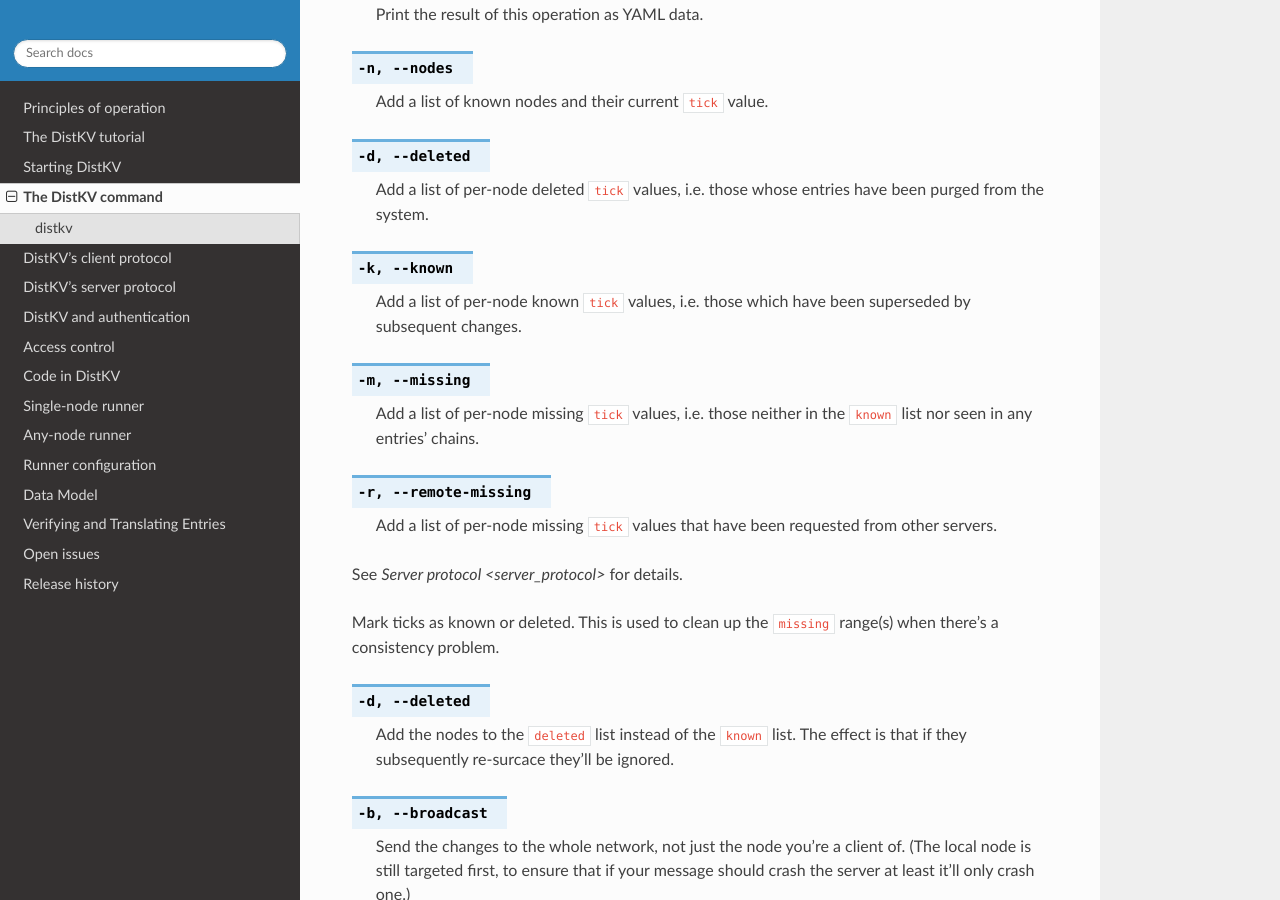
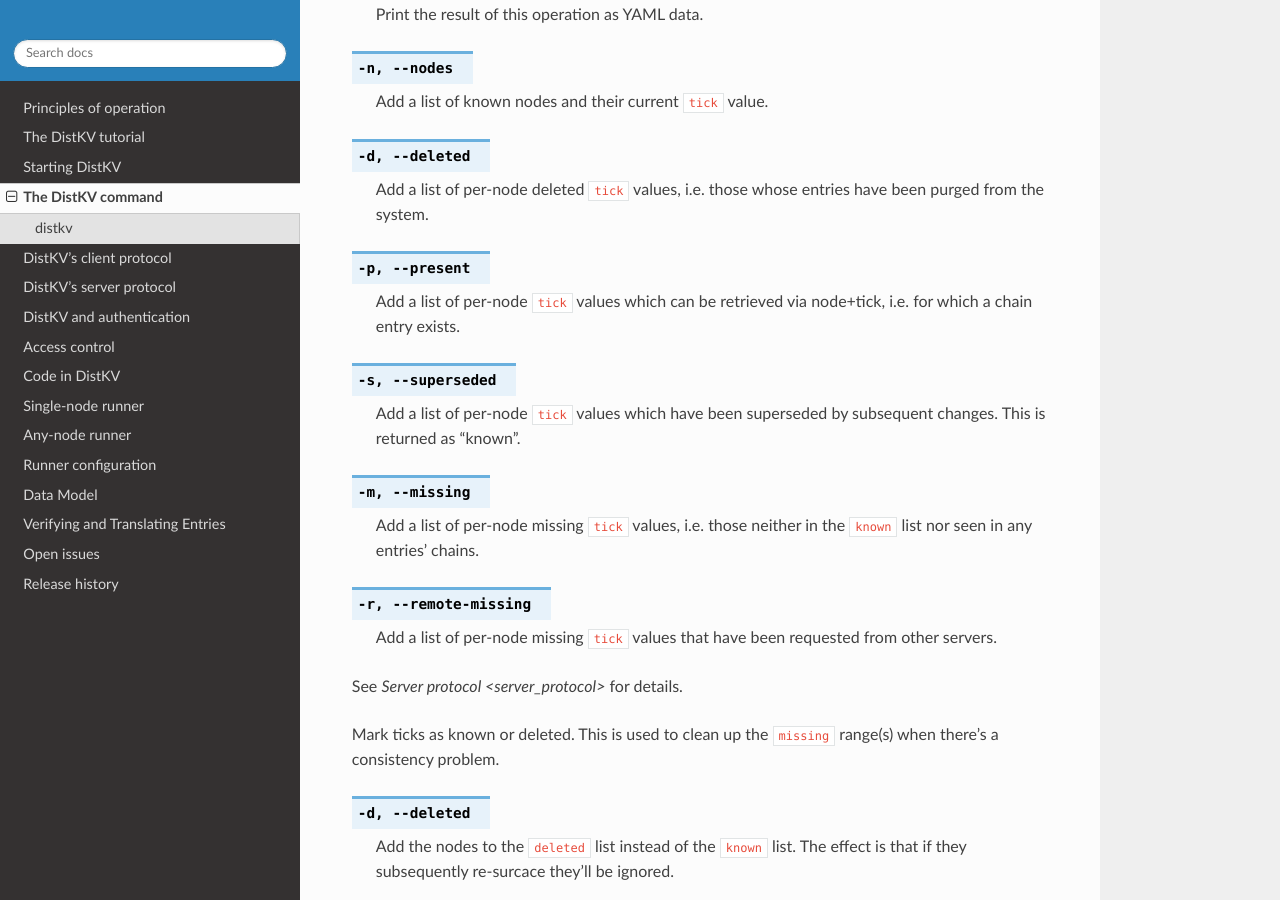
Before and after one commit to M-o-a-T/moat-kv, a Sphinx documentation site: the page built from docs/source/command_line.rst, in a window 1280 px wide and 900 px high, scrolled down 20080 px. Built offline with Sphinx 7.4.7 and the Read the Docs theme 2.0.0, drawn with Linux system fonts in a browser that asks for light colours.

Commit message:
Internal command to get presence data

```diff
--- a/docs/source/TODO.rst
+++ b/docs/source/TODO.rst
@@ -59,3 +59,5 @@
 * Runner: store the number of active group members / actor config in the group
 
 * Restore passing positional parameters as keywords (to code entries)
+
+* Add a maintainer mode (user flag) that allows limited access when data is missing
--- a/docs/source/command_line.rst
+++ b/docs/source/command_line.rst
@@ -1134,10 +1134,15 @@
    Add a list of per-node deleted ``tick`` values, i.e. those whose entries
    have been purged from the system.
 
-.. option:: -k, --known
+.. option:: -p, --present
 
-   Add a list of per-node known  ``tick`` values, i.e. those which have
-   been superseded by subsequent changes.
+   Add a list of per-node ``tick`` values which can be retrieved via
+   node+tick, i.e. for which a chain entry exists.
+
+.. option:: -s, --superseded
+
+   Add a list of per-node ``tick`` values which have been superseded by
+   subsequent changes. This is returned as "known".
 
 .. option:: -m, --missing
 
--- a/docs/source/debugging.rst
+++ b/docs/source/debugging.rst
@@ -16,7 +16,7 @@
 agent crashes), you have a problem.
 
 Worse: a server will not start if the "missing" list is non-empty. The
-problem is that old, stale data causes difficult-to-resolve inconsistencies
+problem is that stale data causes difficult-to-resolve inconsistencies
 when written to. TODO: allow the server to be in maintainer-only mode when
 that happens.
 
@@ -30,7 +30,7 @@
       test1:
       - 1
       - - 3
-        - 13
+        - 10
       test2:
       - 1
     missing:  # Ticks we need to worry about
@@ -50,7 +50,7 @@
    known:
       test1:
       - - 1
-        - 13
+        - 11
       test2:
       - 1
     node: test1
```
Also changed, not shown: 1 other file.
